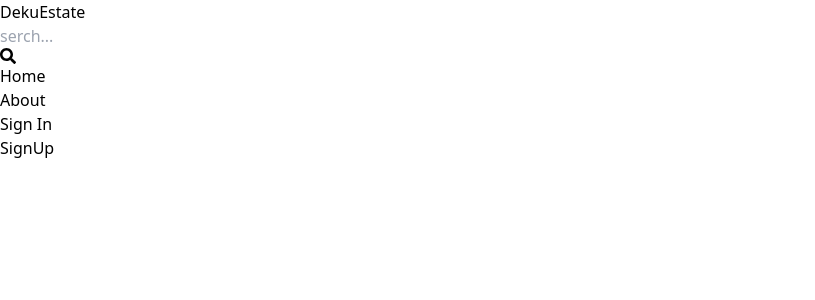
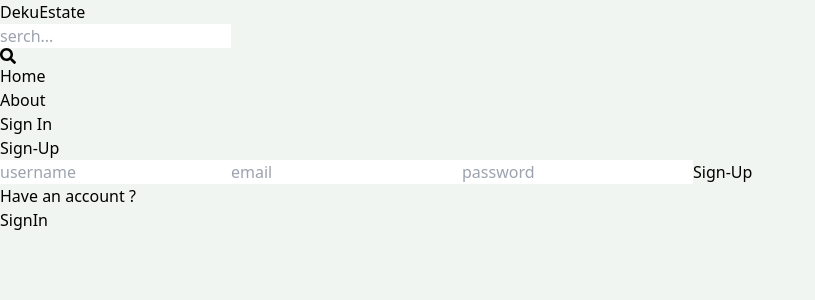
Before and after one commit to vedant2863/MERN-Stack-Project, a React (Vite) app in the folder client/: page /sign-up in a window 1280 px wide. Shown: the top 300 px of the page, without its empty margins (0-815 px from the left). Built offline with nearby package versions, Linux system fonts and the light colour scheme.

Commit message:
Complete sign up page Ul

```diff
--- a/client/src/index.css
+++ b/client/src/index.css
@@ -1,3 +1,7 @@
 @tailwind base;
 @tailwind components;
 @tailwind utilities;
+
+body {
+  background-color: rgb(241, 245, 241);
+}
--- a/client/src/pages/SignUp.jsx
+++ b/client/src/pages/SignUp.jsx
@@ -1,7 +1,38 @@
-import React from 'react'
+import { Link } from "react-router-dom";
 
 export default function SignUp() {
   return (
-    <div>SignUp</div>
-  )
+    <div className="p-3 max-w-lg mx-auto">
+      <h1 className="text-3xl text-center font-semibold my-7">Sign-Up</h1>
+      <form className="flex flex-col gap-4">
+        <input
+          type="text"
+          placeholder="username"
+          className="border p-3 rounded-lg"
+          id="username"
+        />
+        <input
+          type="email"
+          placeholder="email"
+          className="border p-3 rounded-lg"
+          id="email"
+        />
+        <input
+          type="password"
+          placeholder="password"
+          className="border p-3 rounded-lg"
+          id="password"
+        />
+        <button className="bg-slate-700 text-white p-3 rounded-lg uppercase hover:opacity-95 disabled:opacity-80">
+          Sign-Up
+        </button>
+      </form>
+      <div className="flex gap-2 mt-5">
+        <p>Have an account ?</p>
+        <Link to={"/SignIn"}>
+          <span className="text-blue-700 ">SignIn</span>
+        </Link>
+      </div>
+    </div>
+  );
 }
```
